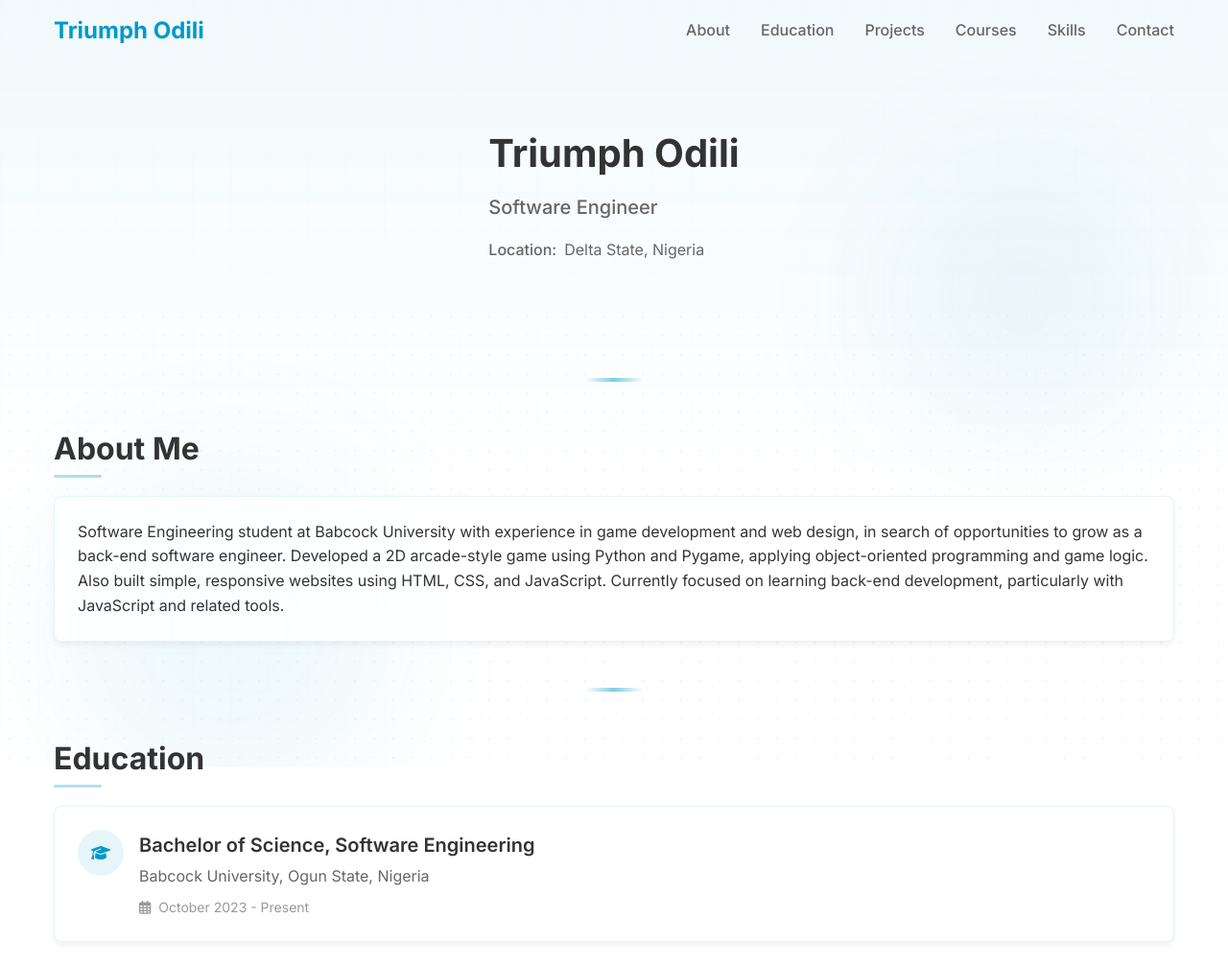
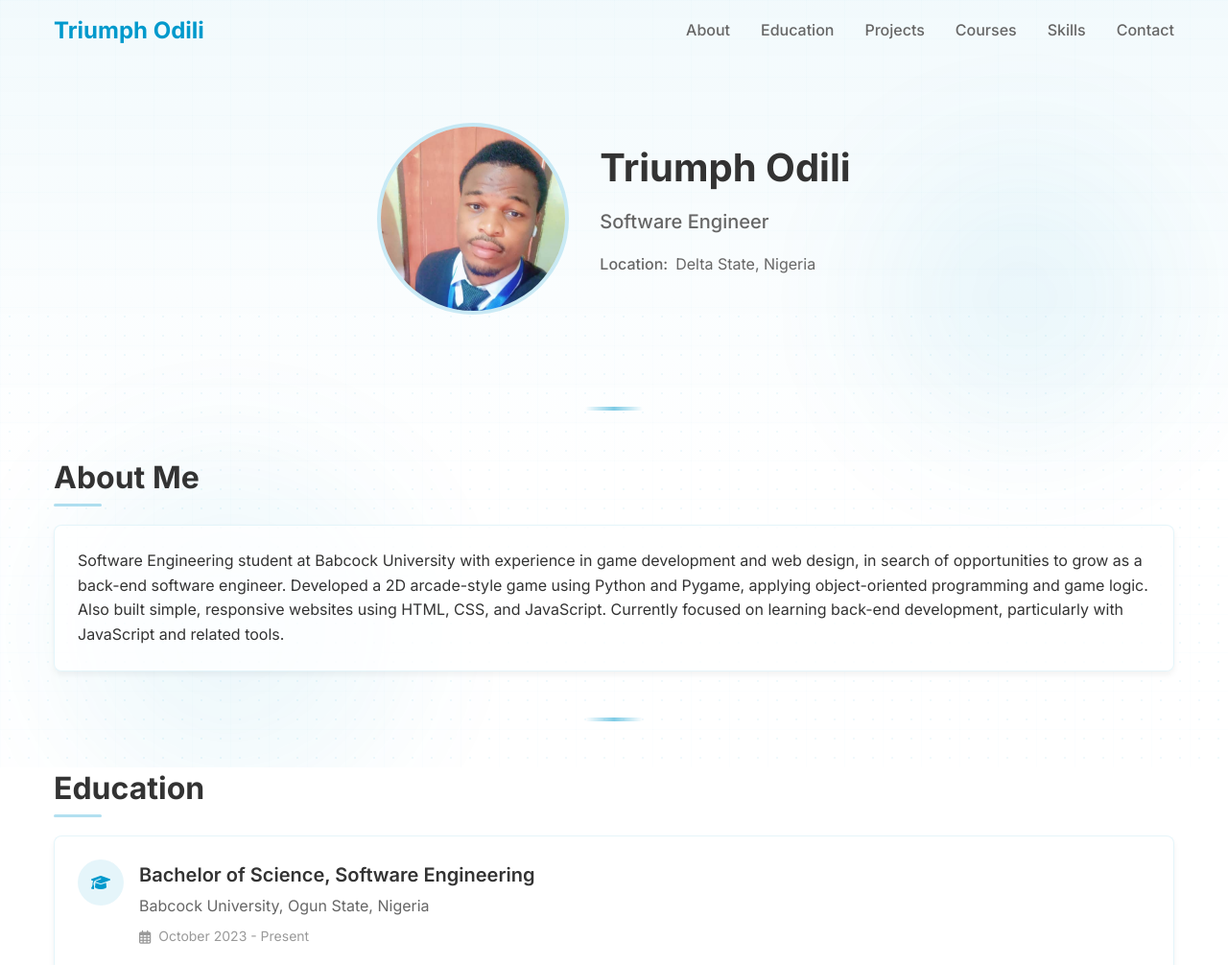
Before and after one commit to triumph101LAB/Portfolio, a plain HTML site: page index.html in a window 1280 px wide. Shown: the top 1006 px of the page at 96% size. Drawn offline with Linux system fonts and the light colour scheme.

Commit message:
Update index.html

```diff
--- a/index.html
+++ b/index.html
@@ -639,10 +639,11 @@
     <main class="container">
         <!-- Hero Section -->
         <section class="hero">
+            <div class="profile-picture">
+                <!-- Static profile placeholder - replace this with your image by adding an <img> tag here -->
 
-                </div>
-                <!-- To add your image manually, replace the div above with:
-                <img src="triumph.jpg" alt="Triumph Odili" style="width: 100%; height: 100%; object-fit: cover;"> -->
+
+                <img src="triumph.jpg" alt="Triumph Odili" style="width: 100%; height: 100%; object-fit: cover;">
             </div>
             <div class="hero-content">
                 <h1>Triumph Odili</h1>
```
